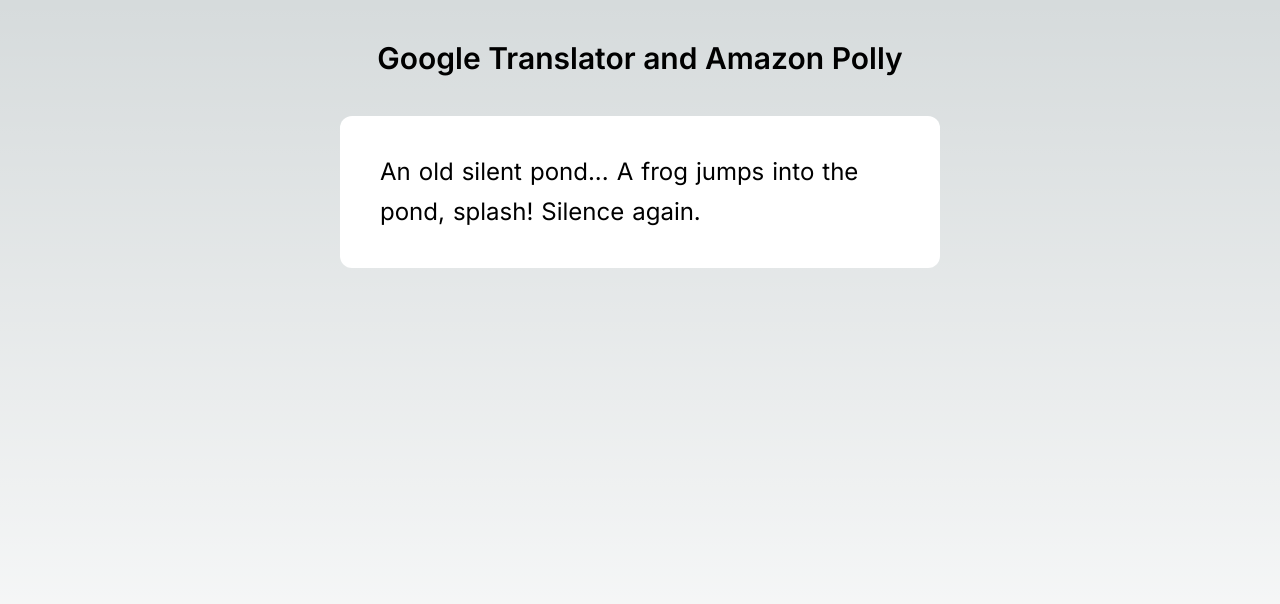
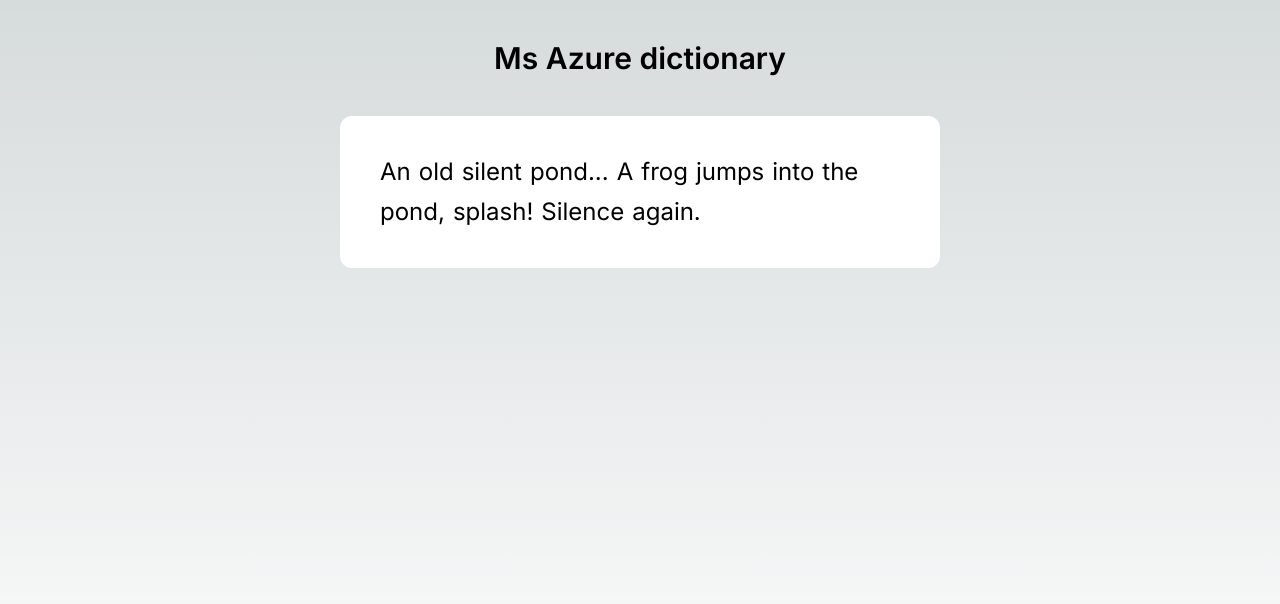
Before and after one commit to AndrMar1939/api-demonstarion, a Next.js app: page / in a window 1280 px wide. Shown: the top 604 px of the page. Built offline with nearby package versions, Linux system fonts and the light colour scheme; no server answers.

Commit message:
chore: changed title

```diff
--- a/src/app/page.tsx
+++ b/src/app/page.tsx
@@ -3,7 +3,7 @@
 export default function Home() {
   return (
     <main className="flex min-h-screen flex-col items-center gap-10 px-24 py-10">
-      <h1 className="text-3xl font-semibold">Google Translator and Amazon Polly</h1>
+      <h1 className="text-3xl font-semibold">Ms Azure dictionary</h1>
 
       <Translation />
     </main>
```
